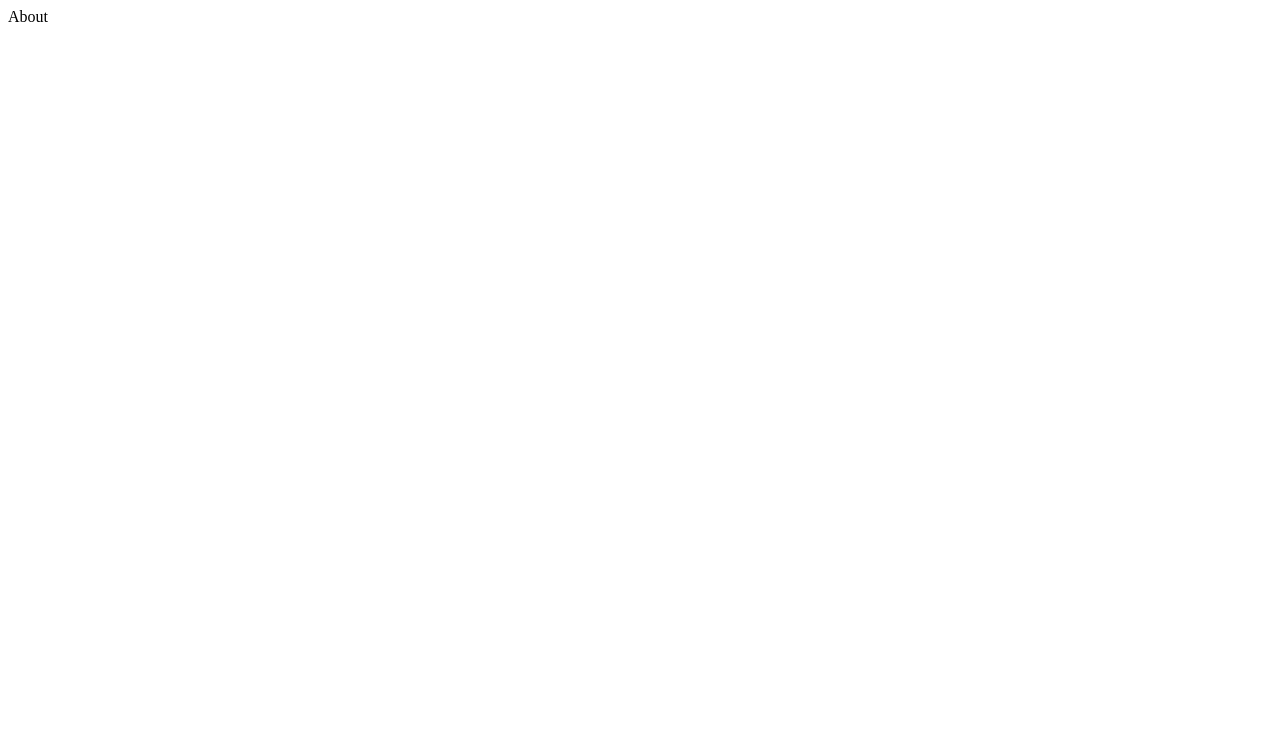
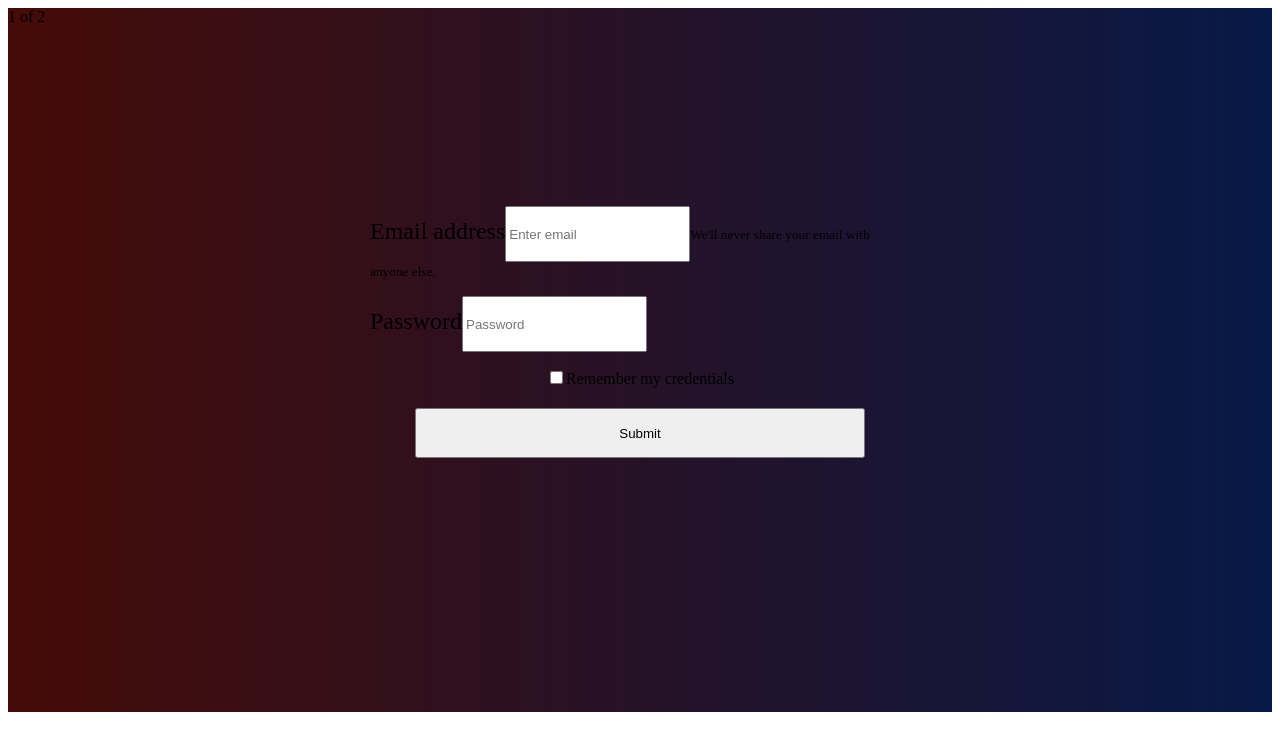
Before and after one commit to petermagalong/CapsBooking, a Next.js app in the folder client/: page /LandingPage/LogIn in a window 1280 px wide. Shown: the top 750 px of the page. Built offline with nearby package versions, Linux system fonts and the light colour scheme.

Commit message:
Log In Form with error handling

```diff
--- a/client/src/pages/LandingPage/LogIn.jsx
+++ b/client/src/pages/LandingPage/LogIn.jsx
@@ -1,12 +1,80 @@
-import { Container, Navbar } from "react-bootstrap";
+import { Card } from "react-bootstrap";
+import Row from 'react-bootstrap/Row';
+import Col from 'react-bootstrap/Col';
+import Button from 'react-bootstrap/Button';
+import Form from 'react-bootstrap/Form';
+import { useState } from "react";
 
 function LogIn() {
+  const initialValue = { email: "", password: "" }
+  const [formValues, setFormvalues] = useState(initialValue);
+  const [formErrors, setFormErrors] = useState({})
+  const [isSubmit, setSubmit] = useState()
+
+  const handleChange = (e) => {
+    const { name, value } = e.target;
+    console.log({ [name]: value }, "gggggg", value)
+    setFormvalues({ ...formValues, [name]: value })
+
+  }
+  const handlesSubmit = (e) => {
+    e.preventDefault()
+    setFormErrors(validate(formValues));
+    setSubmit(true)
+  }
+  const validate = (values) => {
+    const errors = {};
+    const regex = /^[^\s@]+@[^\s@]+\.[^\s@]{2,}$/i;
+    if (!values.email) {
+      errors.email = "Email is required!";
+    } else if (!regex.test(values.email)) {
+      errors.email = "This is not a valid email format!";
+    }
+    if (!values.password) {
+      errors.password = "Password is required";
+    } else if (values.password.length < 4) {
+      errors.password = "Password must be more than 4 characters";
+    } else if (values.password.length > 10) {
+      errors.password = "Password cannot exceed more than 10 characters";
+    }
+    return errors;
+  };
   return (
-    <Navbar>
-      <Container>
-        About
-      </Container>
-    </Navbar>
+    <>
+      <Card style={{ background: 'linear-gradient(90deg, rgba(69,11,7,1) 0%, rgba(7,25,71,1) 100%)', height: '88vh' }}>
+        <Row style={{ width: '100%' }}>
+          <Col>1 of 2</Col>
+          <Col style={{ display: 'flex', justifyContent: 'center', alignItems: 'center', padding: '0px' }}>
+            <Card style={{ width: '700px', marginTop: '100px', height: '70vh' }}>
+              {Object.keys(formErrors).length === 0 && isSubmit ? (
+                <div className="ui message success">Signed in successfully</div>
+              ) : ''}
+              <Form onSubmit={handlesSubmit} style={{ padding: ' 80px', display: 'flex', flexDirection: 'column', alignItems: 'center' }}>
+                <Form.Group style={{ width: '100%' }} className="mb-3" controlId="formBasicEmail">
+                  <Form.Label style={{ fontSize: 'x-large' }}>Email address</Form.Label>
+                  <Form.Control style={{ height: '50px' }} type="text" placeholder="Enter email" name='email' value={formValues.email || ""} onChange={handleChange} />
+                  <Form.Text className="text-muted">
+                    We'll never share your email with anyone else.
+                  </Form.Text>
+                  <p>{formErrors.email}</p>
+                </Form.Group>
+                <Form.Group style={{ width: '100%' }} className="mb-3" controlId="formBasicEmail" >
+                  <Form.Label style={{ fontSize: 'x-large' }}>Password</Form.Label>
+                  <Form.Control style={{ height: '50px' }} type="password" placeholder="Password" name='password' value={formValues.password || ""} onChange={handleChange} />
+                  <p>{formErrors.password}</p>
+                </Form.Group >
+                <Form.Group className="mb-3" controlId="formBasicCheckbox">
+                  <Form.Check style={{}} type="checkbox" label="Remember my credentials" />
+                </Form.Group>
+                <Button style={{ width: '450px', height: '50px', marginTop: '20px' }} variant="primary" type="submit">
+                  Submit
+                </Button>
+              </Form>
+            </Card>
+          </Col>
+        </Row>
+      </Card>
+    </>
   );
 }
 
```
Also changed, not shown: client/src/App.js (+11 -15 lines).
